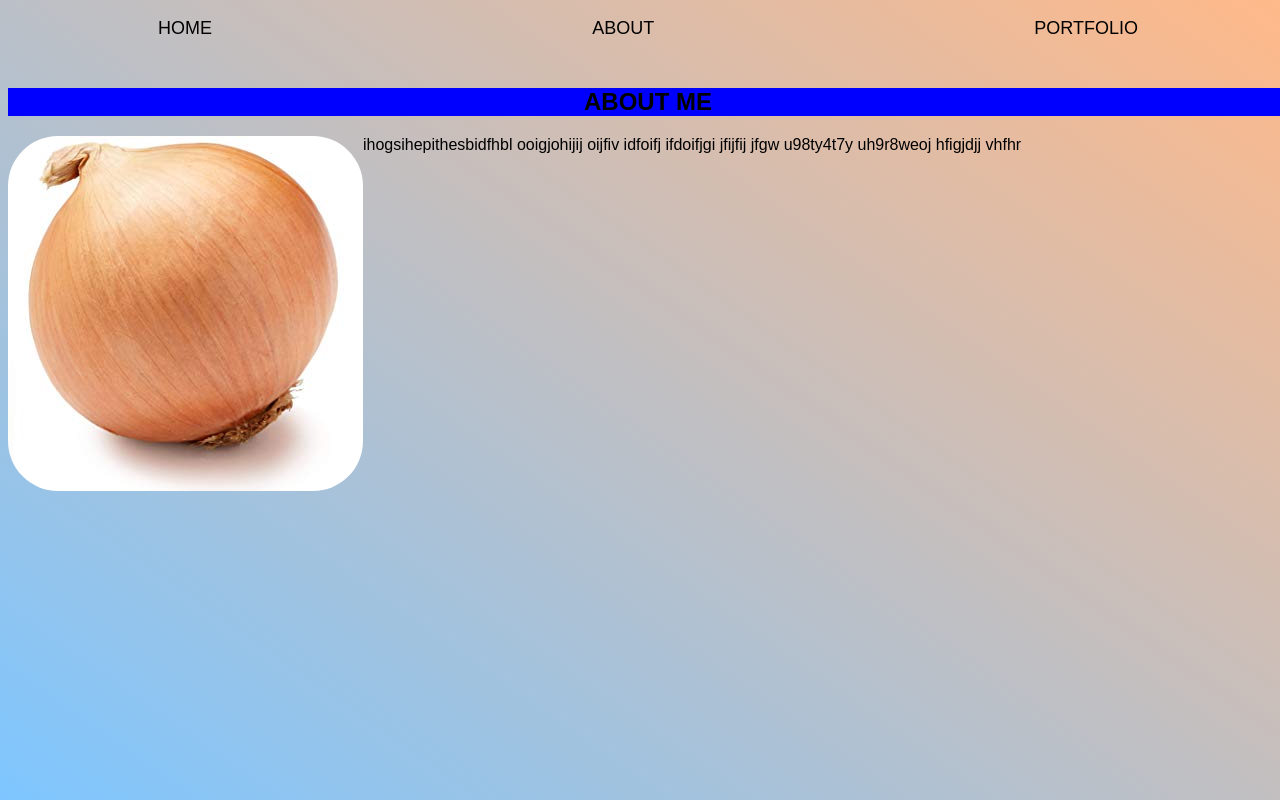
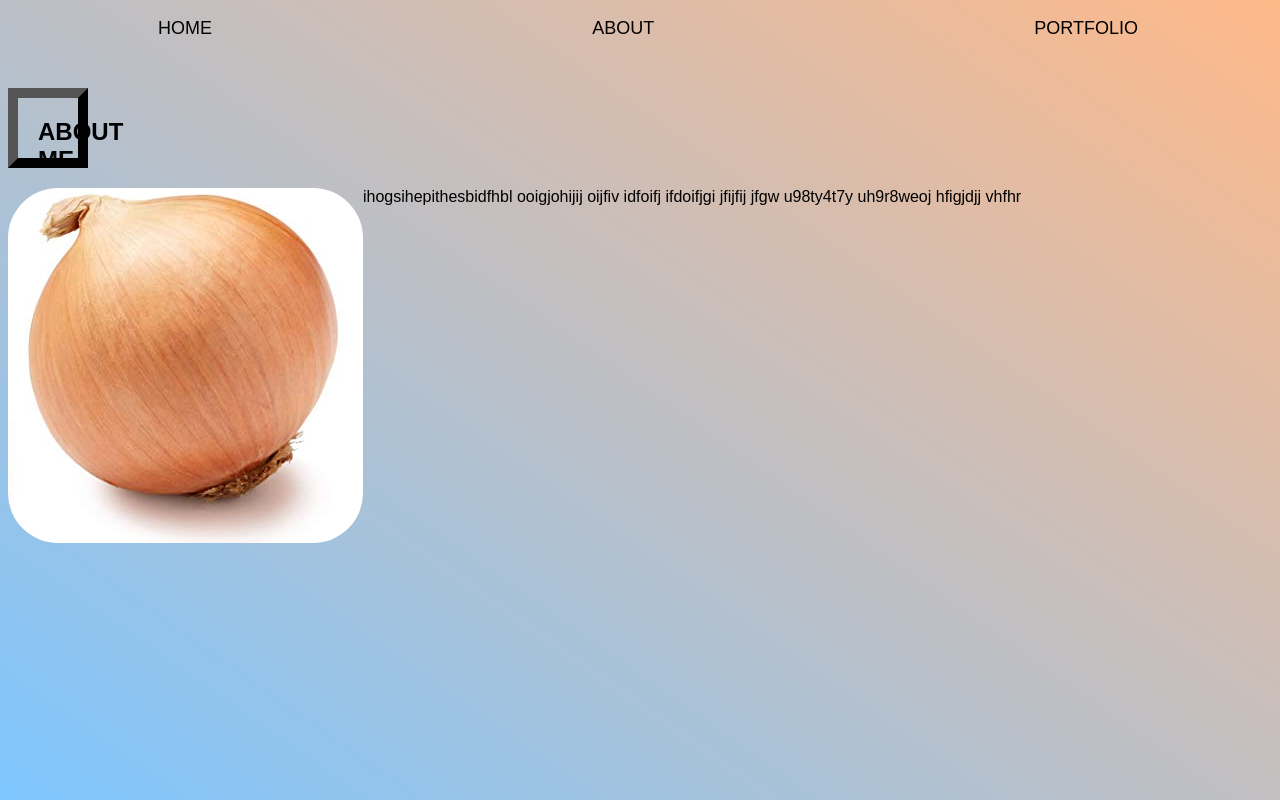
Before and after one commit to meganjmcc/digitalportfolio, a plain HTML site: page about.html in a window 1280 px wide. Drawn offline with Linux system fonts and the light colour scheme.

Commit message:
commit 2

```diff
--- a/about.html
+++ b/about.html
@@ -17,7 +17,7 @@
                 </div>
             <div>
 
-<h2 align="center">ABOUT ME</h2>
+<h2 class="bordered" align="center">ABOUT ME</h2>
 <div>
 <img id="megan" src="megan.jpg">
        <p>ihogsihepithesbidfhbl ooigjohijij oijfiv idfoifj ifdoifjgi jfijfij jfgw u98ty4t7y uh9r8weoj hfigjdjj vhfhr</p>
--- a/site.css
+++ b/site.css
@@ -60,8 +60,9 @@ body {
         border-radius: 50%;
 }
 
-h2 {
-
-        border-width: 500px;
-        background-color: blue;
+.bordered {
+    height: 20px;
+    width: 20px;
+    padding: 20px;
+    border: 10px outset black;
 }
```
Also changed, not shown: _portfolio.html (+1 -1 lines).
